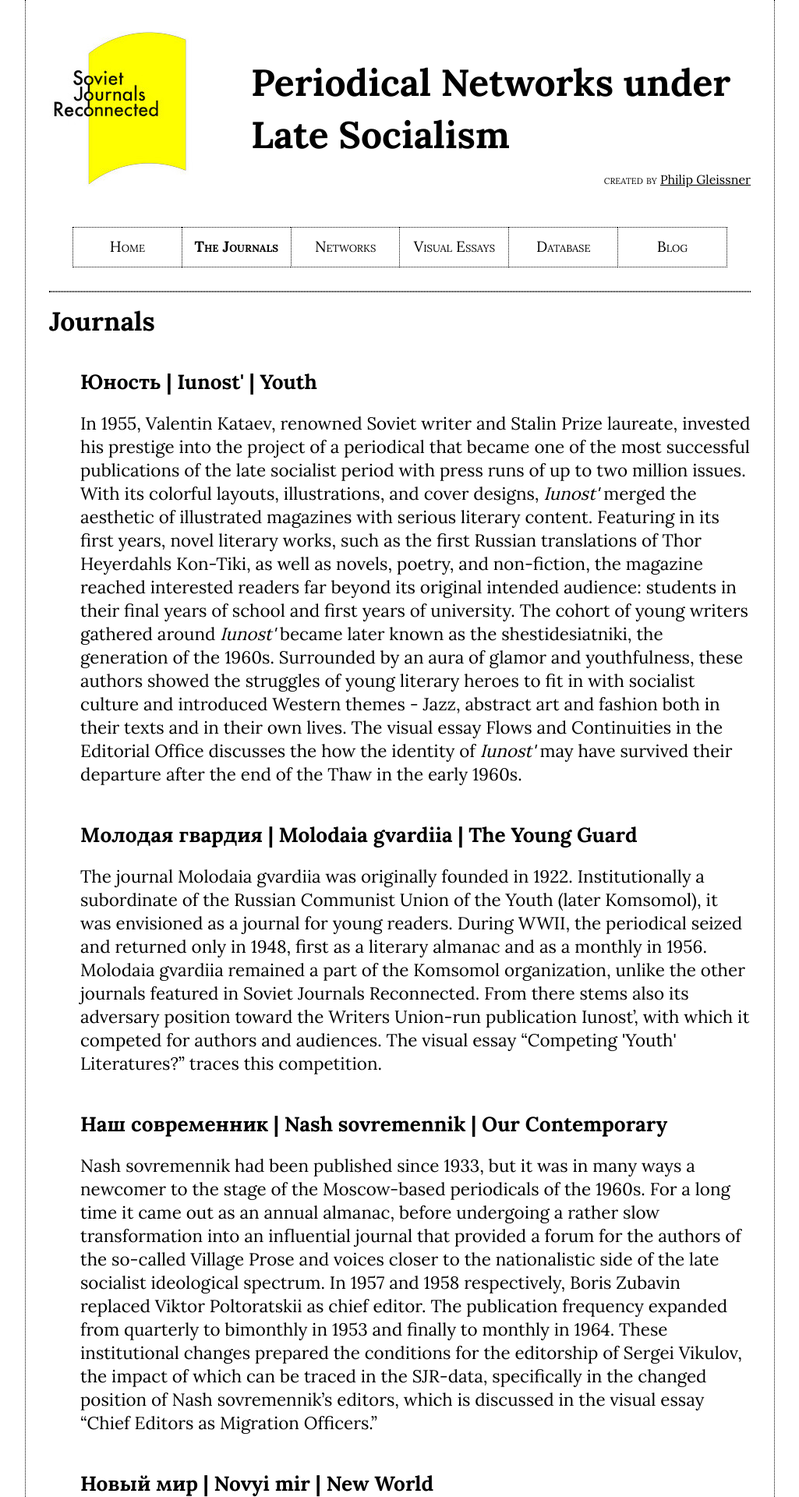
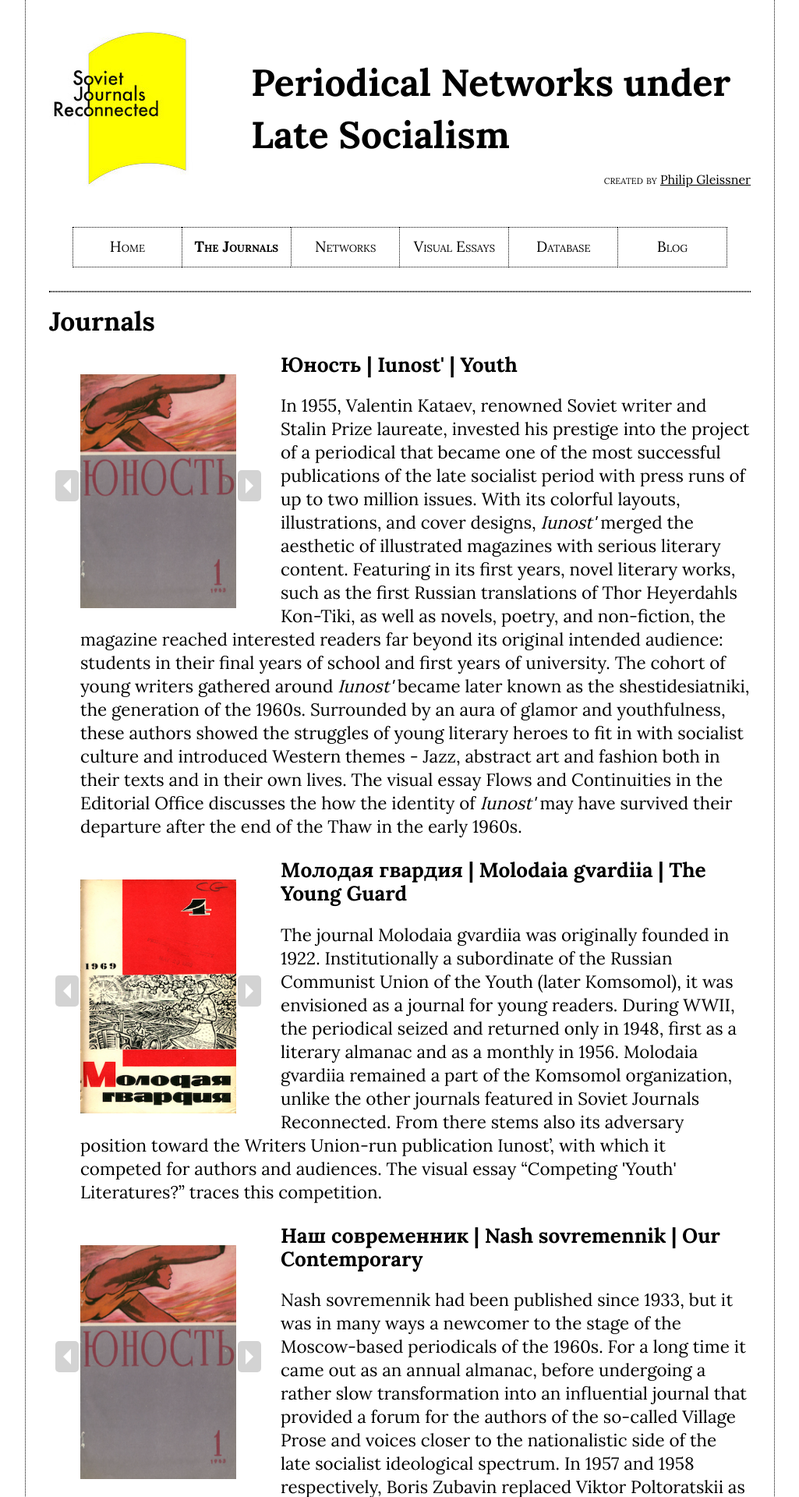
Before and after one commit to PhilGleissner/soviet_journals, a Flask app: page /journals in a window 1280 px wide. Shown: the top 1920 px of the page at 78% size, without its empty margins (127-1152 px from the left). Run offline with Flask 2, Linux system fonts and the light colour scheme.

Commit message:
Image carousel for journal covers

```diff
--- a/static/script.js
+++ b/static/js/script.js
@@ -27,8 +27,6 @@ function notTryingToNavigateToEssays() {
 function isSubNavLink() {
   var i
   for (i = 0; i < subNavLinks.length; i++) {
-    console.log('isSubNavLink')
-    console.log(subNavLinks[i].classList.contains('subnav-link'))
     return subNavLinks[i].classList.contains('subnav-link')
   }
 }
--- a/static/styles/main.css
+++ b/static/styles/main.css
@@ -1,3 +1,11 @@
+.clearfix:after {
+  content: "";
+  visibility: hidden;
+  display: block;
+  height: 0;
+  clear: both;
+}
+
 body {
 	font-family: 'Lora', serif;
   font-size: 16px;
@@ -164,7 +172,6 @@ p.caption {
 
 .journal {
   list-style: none;
-  display: flex;
 }
 
 .journal h3 {
@@ -172,10 +179,10 @@ p.caption {
 }
 
 .journal-covers {
+  list-style: none;
   position: relative;
   padding: 0px;
   margin: 0px;
-  list-style-type: none;
 }
 
 .journal-cover {
@@ -192,7 +199,7 @@ p.caption {
   transition: opacity 1s;
 }
 
-.display {
+.show {
   opacity: 1;
   z-index: 2;
 }
@@ -204,6 +211,50 @@ p.caption {
   margin-top: 27px;
 }
 
+.rotisserie {
+  position: relative;
+  height: 328px;
+  width: 232px;
+  float: left;
+  margin-right: 25px;
+}
+
+.rotisserie-next, .rotisserie-back {
+  position: absolute;
+  top: 150px;
+  z-index: 3;
+  cursor: pointer;
+  background-color: lightgrey;
+  width: 10px;
+  height: 20px;
+  padding: 10px;
+  border-radius: 5px;
+}
+
+.rotisserie-next {
+  left: 202px;
+}
+
+.rotisserie-back {
+  left: -32px;
+}
+
+.right-arrow {
+  width: 0;
+  height: 0;
+  border-top: 10px solid transparent;
+  border-bottom: 10px solid transparent;
+  border-left: 10px solid white;
+}
+
+.left-arrow {
+  width: 0;
+  height: 0;
+  border-top: 10px solid transparent;
+  border-bottom: 10px solid transparent;
+  border-right: 10px solid white;
+}
+
 #allcontent {
   width: 900px;
   margin: 0 auto;
--- a/templates/base.html
+++ b/templates/base.html
@@ -79,6 +79,7 @@
         </div>
       </div><!-- end footer -->
     </div><!-- end allcontent -->
-    <script src="{{url_for('static', filename='script.js')}}"></script>
+    <script src="{{url_for('static', filename='js/imageCarousel.js')}}"></script>
+    <script src="{{url_for('static', filename='js/script.js')}}"></script>
   </body>
 </html>
--- a/templates/journals.html
+++ b/templates/journals.html
@@ -6,11 +6,23 @@
     <h1>Journals</h1>
     <ul>
       <li class='journal'>
-        <div class='journal-covers'>
-          <img class='journal-cover' src="{{url_for('static', filename='images/journal_covers/iunost.png')}}" alt="Magazine cover">
-          <img class='journal-cover' src="{{url_for('static', filename='images/journal_covers/iunost2.png')}}" alt="Magazine cover">
+        <section>
+        <div class='rotisserie rotisserie1 clearfix'>
+          <div class='rotisserie-back rotisserie1-back'>
+            <div class='left-arrow'></div>
+          </div>
+          <ul class='journal-covers'>
+            <li class='journal-cover journal-cover1 show'>
+              <img class='journal-cover-img' src="{{url_for('static', filename='images/journal_covers/iunost.png')}}" alt="Magazine cover">
+            </li>
+            <li class='journal-cover journal-cover1'>
+              <img class='journal-cover-img' src="{{url_for('static', filename='images/journal_covers/iunost2.png')}}" alt="Magazine cover">
+            </li>
+          </ul>
+          <div class='rotisserie-next rotisserie1-next'>
+            <div class='right-arrow'></div>
+          </div>
         </div>
-        <section>
           <h3>Юность | Iunost' | Youth</h3>
           <p>
           In 1955, Valentin Kataev, renowned Soviet writer and Stalin Prize laureate, invested his prestige into the project of a periodical that became one of the most successful publications of the late socialist period with press runs of up to two million issues.
@@ -23,11 +35,23 @@
         </section>
       </li>
       <li class='journal'>
-        <div class='journal-covers'>
-          <img class='journal-cover' src="{{url_for('static', filename='images/journal_covers/mg1.png')}}" alt="Magazine cover">
-          <img class='journal-cover' src="{{url_for('static', filename='images/journal_covers/mg3.png')}}" alt="Magazine cover">
+        <section>
+        <div class='rotisserie rotisserie2 clearfix'>
+          <div class='rotisserie-back rotisserie2-back'>
+            <div class='left-arrow'></div>
+          </div>
+          <ul class='journal-covers'>
+            <li class='journal-cover journal-cover2 show'>
+              <img class='journal-cover-img' src="{{url_for('static', filename='images/journal_covers/mg1.png')}}" alt="Magazine cover">
+            </li>
+            <li class='journal-cover journal-cover2'>
+              <img class='journal-cover-img' src="{{url_for('static', filename='images/journal_covers/mg3.png')}}" alt="Magazine cover">
+            </li>
+          </ul>
+          <div class='rotisserie-next rotisserie2-next'>
+            <div class='right-arrow'></div>
+          </div>
         </div>
-        <section>
           <h3>Молодая гвардия | Molodaia gvardiia | The Young Guard</h3>
           <p>
           The journal Molodaia gvardiia was originally founded in 1922. Institutionally a subordinate of the Russian Communist Union of the Youth (later Komsomol), it was envisioned as a journal for young readers. During WWII, the periodical seized and returned only in 1948, first as a literary almanac and as a monthly in 1956. Molodaia gvardiia remained a part of the Komsomol organization, unlike the other journals featured in Soviet Journals Reconnected. From there stems also its adversary position toward the Writers Union-run publication Iunost’, with which it competed for authors and audiences. The visual essay “Competing 'Youth' Literatures?” traces this competition.
@@ -35,11 +59,23 @@
         </section>
       </li>
       <li class='journal'>
-        <div class='journal-covers'>
-          <img class='journal-cover' src="{{url_for('static', filename='images/journal_covers/iunost.png')}}" alt="Magazine cover">
-          <img class='journal-cover' src="{{url_for('static', filename='images/journal_covers/iunost2.png')}}" alt="Magazine cover">
+        <section>
+        <div class='rotisserie rotisserie3 clearfix'>
+          <div class='rotisserie-back rotisserie3-back'>
+            <div class='left-arrow'></div>
+          </div>
+          <ul class='journal-covers'>
+            <li class='journal-cover journal-cover3 show'>
+              <img class='journal-cover-img' src="{{url_for('static', filename='images/journal_covers/iunost.png')}}" alt="Magazine cover">
+            </li>
+            <li class='journal-cover journal-cover3'>
+              <img class='journal-cover-img' src="{{url_for('static', filename='images/journal_covers/iunost2.png')}}" alt="Magazine cover">
+            </li>
+          </ul>
+          <div class='rotisserie-next rotisserie3-next'>
+            <div class='right-arrow'></div>
+          </div>
         </div>
-        <section>
           <h3>Наш современник | Nash sovremennik | Our Contemporary</h3>
           <p>
           Nash sovremennik had been published since 1933, but it was in many ways a newcomer to the stage of the Moscow-based periodicals of the 1960s. For a long time it came out as an annual almanac, before undergoing a rather slow transformation into an influential journal that provided a forum for the authors of the so-called Village Prose and voices closer to the nationalistic side of the late socialist ideological spectrum. In 1957 and 1958 respectively, Boris Zubavin replaced Viktor Poltoratskii as chief editor. The publication frequency expanded from quarterly to bimonthly in 1953 and finally to monthly in 1964. These institutional changes prepared the conditions for the editorship of Sergei Vikulov, the impact of which can be traced in the SJR-data, specifically in the changed position of Nash sovremennik’s editors, which is discussed in the visual essay “Chief Editors as Migration Officers.”
@@ -47,11 +83,23 @@
         </section>
       </li>
       <li class='journal'>
-        <div class='journal-covers'>
-          <img class='journal-cover' src="{{url_for('static', filename='images/journal_covers/iunost.png')}}" alt="Magazine cover">
-          <img class='journal-cover' src="{{url_for('static', filename='images/journal_covers/iunost2.png')}}" alt="Magazine cover">
+        <section>
+        <div class='rotisserie rotisserie4 clearfix'>
+          <div class='rotisserie-back rotisserie4-back'>
+            <div class='left-arrow'></div>
+          </div>
+          <ul class='journal-covers'>
+            <li class='journal-cover show journal-cover4'>
+              <img class='journal-cover-img' src="{{url_for('static', filename='images/journal_covers/iunost.png')}}" alt="Magazine cover">
+            </li>
+            <li class='journal-cover journal-cover4'>
+              <img class='journal-cover-img' src="{{url_for('static', filename='images/journal_covers/iunost2.png')}}" alt="Magazine cover">
+            </li>
+          </ul>
+          <div class='rotisserie-next rotisserie4-next'>
+            <div class='right-arrow'></div>
+          </div>
         </div>
-        <section>
           <h3>Новый мир | Novyi mir | New World</h3>
           <p>
           Novyi mir became the possibly the most renowned thick journal of the 1960s. Since its first year of existence in 1925, when it was run by Anatoly Lunacharsky, People’s Commissar of Education, the periodical has at several times been influential both politically as well as in the formation of Soviet literature. Under the editorship of Aleksandr Tvardovsky (, the name of Novyi mir became nearly synonymous with the culture of the Khrushchev Thaw, publishing seminal texts like the memoirs of Ilya Ehrenburg or Alexander Solzhenitsyn’s prison camp novella “One Day in the Life of Ivan Denisovich.” The visual essay “The World of Novyi mir” shows the extent to which the periodical was engaging with the rest of the world through translation. Novyi mir is published monthly to this day in the same editorial offices as it was in the 1960s.
@@ -59,11 +107,23 @@
         </section>
       </li>
       <li class='journal'>
-        <div class='journal-covers'>
-          <img class='journal-cover' src="{{url_for('static', filename='images/journal_covers/oktiabr1.png')}}" alt="Magazine cover">
-          <img class='journal-cover' src="{{url_for('static', filename='images/journal_covers/oktiabr2.png')}}" alt="Magazine cover">
+        <section>
+        <div class='rotisserie rotisserie5 clearfix'>
+          <div class='rotisserie-back rotisserie5-back'>
+            <div class='left-arrow'></div>
+          </div>
+          <ul class='journal-covers'>
+            <li class='journal-cover journal-cover5 show'>
+              <img class='journal-cover-img' src="{{url_for('static', filename='images/journal_covers/oktiabr1.png')}}" alt="Magazine cover">
+            </li>
+            <li class='journal-cover journal-cover5'>
+              <img class='journal-cover-img' src="{{url_for('static', filename='images/journal_covers/oktiabr2.png')}}" alt="Magazine cover">
+            </li>
+          </ul>
+          <div class='rotisserie-next rotisserie5-next'>
+            <div class='right-arrow'></div>
+          </div>
         </div>
-        <section>
           <h3>Октябрь | Oktiabr’ | October</h3>
           <p>
           150 Words about Oktiabr. Deutsches Ipsum Dolor sit amet, Projektplanung adipiscing elit, sed do eiusmod Fernweh incididunt ut labore et dolore Goethe aliqua. Ut enim ad minim Lebkuchen quis nostrud exercitation ullamco laboris Fussballweltmeisterschaft ut aliquip ex ea commodo Ich bin ein Berliner Duis aute irure dolor in Lebensabschnittsgefahrte in voluptate velit esse cillum genau eu fugiat nulla pariatur. Excepteur Bretzel occaecat cupidatat non proident, sunt Kreuzberg culpa qui officia deserunt mollit Zauberer id est laborum. Am End ein Link zu einem der Visualen Essays in Visual Essays.lorem ipsum.
@@ -71,11 +131,23 @@
         </section>
       </li>
       <li class='journal'>
-        <div class='journal-covers'>
-          <img class='journal-cover' src="{{url_for('static', filename='images/journal_covers/iunost.png')}}" alt="Magazine cover">
-          <img class='journal-cover' src="{{url_for('static', filename='images/journal_covers/iunost2.png')}}" alt="Magazine cover">
+        <section>
+        <div class='rotisserie rotisserie6 clearfix'>
+          <div class='rotisserie-back rotisserie6-back'>
+            <div class='left-arrow'></div>
+          </div>
+          <ul class='journal-covers'>
+            <li class='journal-cover journal-cover6 show'>
+              <img class='journal-cover-img' src="{{url_for('static', filename='images/journal_covers/iunost.png')}}" alt="Magazine cover">
+            </li>
+            <li class='journal-cover journal-cover6'>
+              <img class='journal-cover-img' src="{{url_for('static', filename='images/journal_covers/iunost2.png')}}" alt="Magazine cover">
+            </li>
+          </ul>
+          <div class='rotisserie-next rotisserie6-next'>
+            <div class='right-arrow'></div>
+          </div>
         </div>
-        <section>
           <h3>Знамя | Znamia | The Banner</h3>
           <p>
           150 words about Znamia. Deutsches Ipsum Dolor sit amet, Projektplanung adipiscing elit, sed do eiusmod Fernweh incididunt ut labore et dolore Goethe aliqua. Ut enim ad minim Lebkuchen quis nostrud exercitation ullamco laboris Fussballweltmeisterschaft ut aliquip ex ea commodo Ich bin ein Berliner Duis aute irure dolor in Lebensabschnittsgefahrte in voluptate velit esse cillum genau eu fugiat nulla pariatur. Excepteur Bretzel occaecat cupidatat non proident, sunt Kreuzberg culpa qui officia deserunt mollit Zauberer id est laborum. Am End ein Link zu einem der Visualen Essays in Visual Essays.lorem ipsum.
```
Also changed, not shown: static/js/imageCarousel.js (added, +107 -0 lines).
